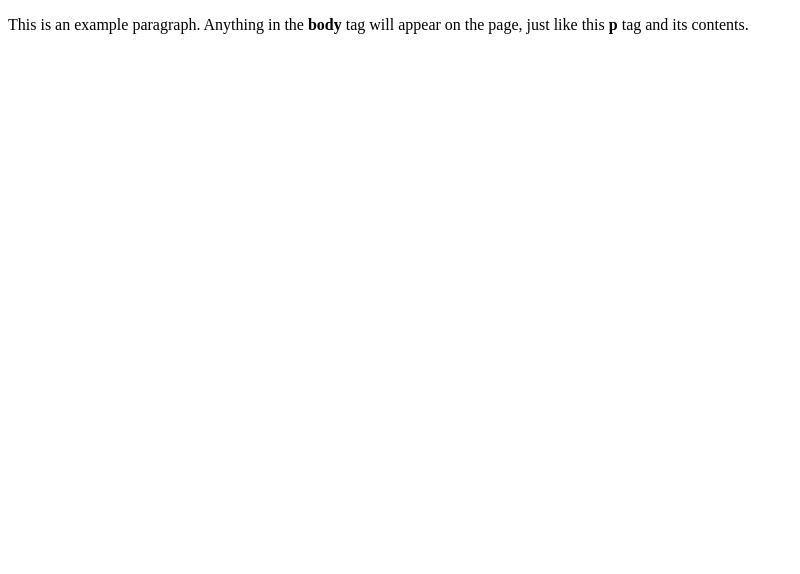
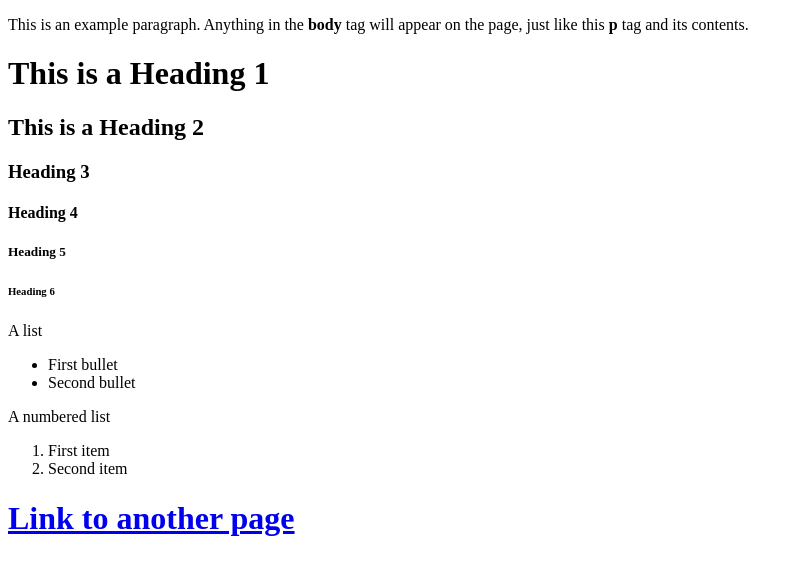
Before and after one commit to coffeemetalcode/first-web, a plain HTML site: page index.html in a window 1280 px wide. Shown: the whole page, without its empty margins (0-800 px from the left). Drawn offline with Linux system fonts and the light colour scheme.

Commit message:
html tags

```diff
--- a/index.html
+++ b/index.html
@@ -5,5 +5,26 @@
   </head>
   <body>
     <p>This is an example paragraph. Anything in the <strong>body</strong> tag will appear on the page, just like this <strong>p</strong> tag and its contents.</p>
+    <h1>This is a Heading 1</h1>
+    <h2>This is a Heading 2</h2>
+    <h3>Heading 3</h3>
+    <h4>Heading 4</h4>
+    <h5>Heading 5</h5>
+    <h6>Heading 6</h6>
+    <p>A list</p>
+    <ul>
+      <li>First bullet</li>
+      <li>Second bullet</li>
+    </ul>
+
+    <p>A numbered list</p>
+    <ol>
+      <li>First item</li>
+      <li>Second item</li>
+    </ol>
+
+    <a href="./child-page.html">
+      <h1>Link to another page</h1>
+    </a>
   </body>
 </html>
```
